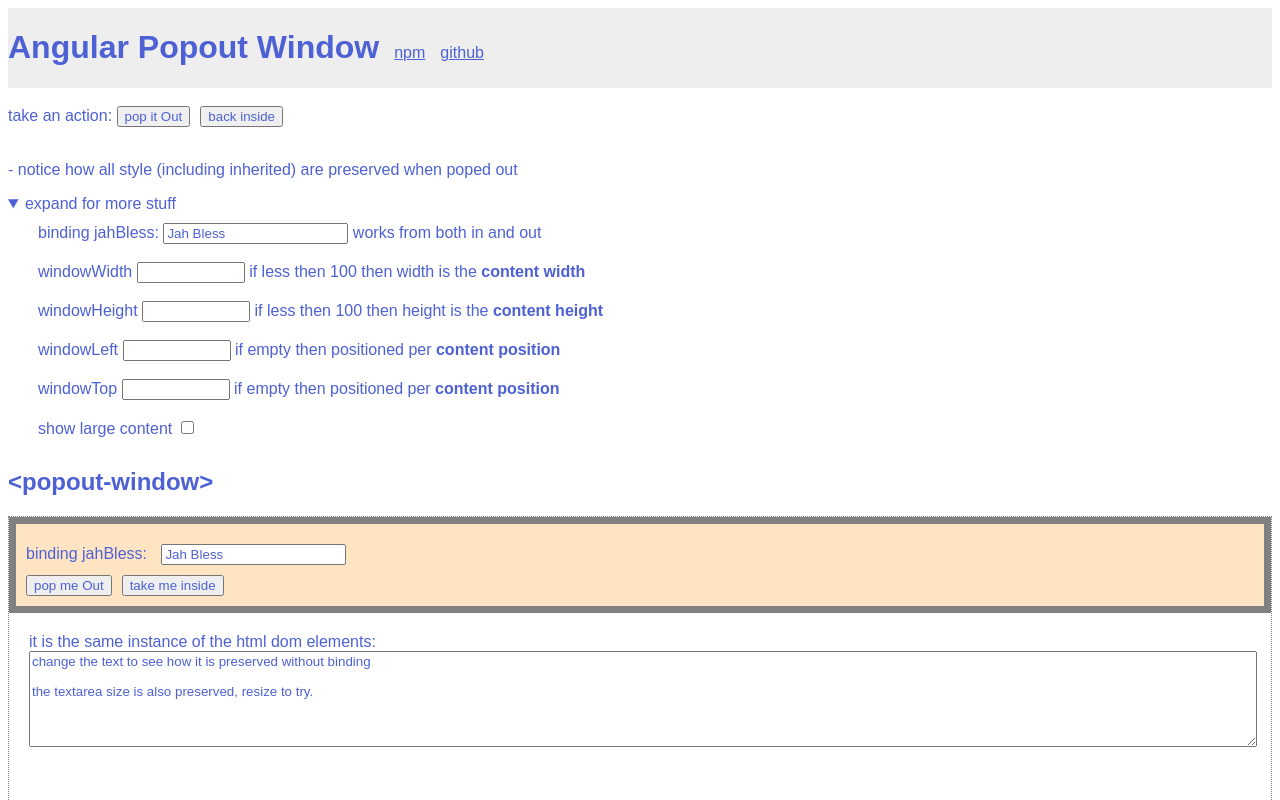
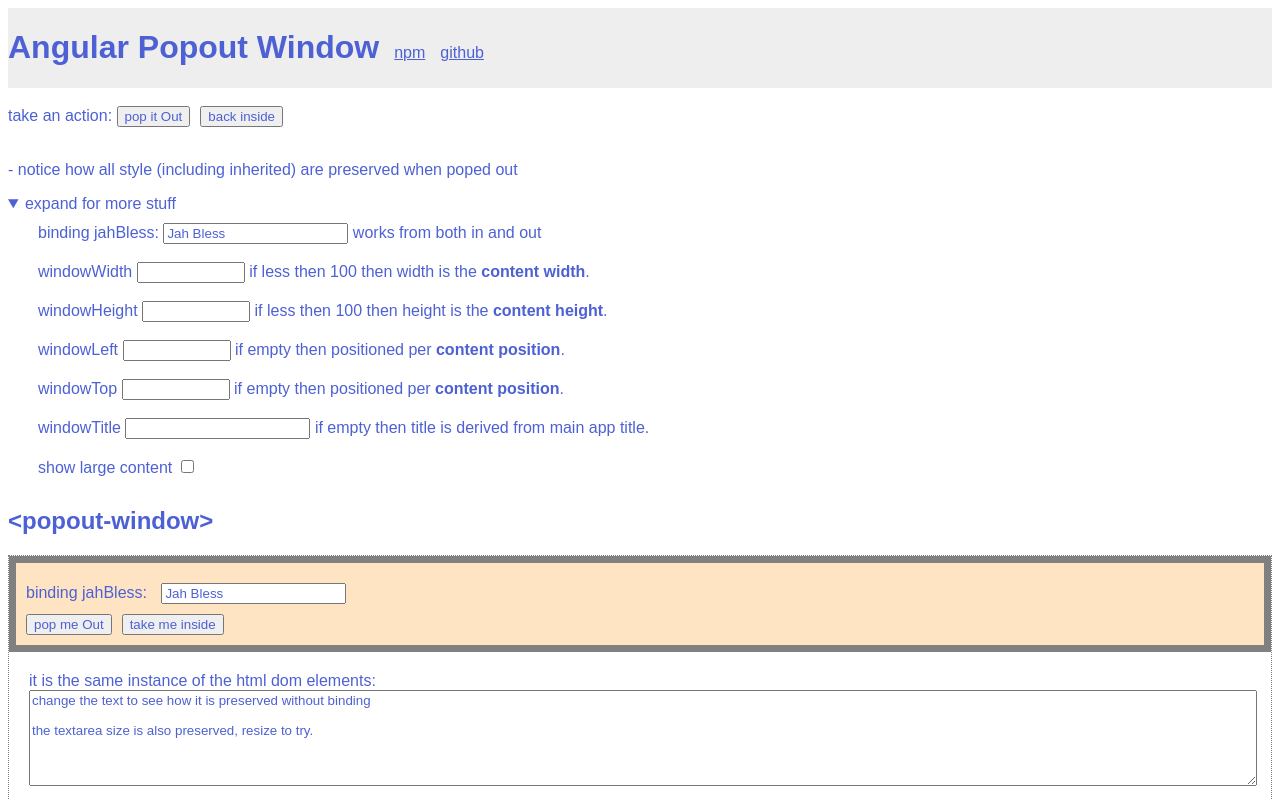
Before and after one commit to Shemesh/angular-popout-window, an Angular app: page / in a window 1280 px wide. Both pictures are taken after a click on the heading "expand for more stuff". Shown: the top 800 px of the page. Built offline with nearby package versions, Linux system fonts and the light colour scheme.

Commit message:
support open multi windows, add window title

```diff
--- a/projects/popout-window/package.json
+++ b/projects/popout-window/package.json
@@ -1,6 +1,6 @@
 {
   "name": "angular-popout-window",
-  "version": "1.2.1",
+  "version": "1.3.0",
   "description": "Angular library to popout part of your application to a new un-docked browser child window.",
   "license": "MIT",
   "homepage": "https://github.com/Shemesh/angular-popout-window",
--- a/projects/popout-window/src/lib/popout-window.component.ts
+++ b/projects/popout-window/src/lib/popout-window.component.ts
@@ -31,6 +31,7 @@ export class PopoutWindowComponent implements AfterViewInit {
   @Input() windowHeight: number;
   @Input() windowLeft: number;
   @Input() windowTop: number;
+  @Input() windowTitle: string;
 
   private externalWindow: Window;
 
@@ -76,7 +77,7 @@ export class PopoutWindowComponent implements AfterViewInit {
 
       this.externalWindow = window.open(
         '',
-        'appPopoutWindow',
+        `popoutWindow${Date.now()}`,
         `width=${this.windowWidth > 99 ? this.windowWidth : elmRect.width},
         height=${this.windowHeight > 99 ? this.windowHeight : elmRect.height + 1},
         left=${winLeft},
@@ -105,6 +106,8 @@ export class PopoutWindowComponent implements AfterViewInit {
       }
       host.attach(this.portal);
 
+      this.externalWindow.document.title = this.windowTitle ? this.windowTitle : window.document.title;
+
       this.externalWindow.addEventListener('unload', () => {
         this.popIn();
       });
--- a/src/app/main/main.component.html
+++ b/src/app/main/main.component.html
@@ -22,22 +22,27 @@
     <label>
       windowWidth
       <input [(ngModel)]="windowComponent.windowWidth" type="number" style="max-width: 100px;"/>
-      if less then 100 then width is the <b>content width</b>
+      if less then 100 then width is the <b>content width</b>.
     </label><br/><br/>
     <label>
       windowHeight
       <input [(ngModel)]="windowComponent.windowHeight" type="number" style="max-width: 100px;"/>
-      if less then 100 then height is the <b>content height</b>
+      if less then 100 then height is the <b>content height</b>.
     </label><br/><br/>
     <label>
       windowLeft
       <input [(ngModel)]="windowComponent.windowLeft" type="number" style="max-width: 100px;"/>
-      if empty then positioned per <b>content position</b>
+      if empty then positioned per <b>content position</b>.
     </label><br/><br/>
     <label>
       windowTop
       <input [(ngModel)]="windowComponent.windowTop" type="number" style="max-width: 100px;"/>
-      if empty then positioned per <b>content position</b>
+      if empty then positioned per <b>content position</b>.
+    </label><br/><br/>
+    <label>
+      windowTitle
+      <input [(ngModel)]="windowComponent.windowTitle"/>
+      if empty then title is derived from main app title.
     </label><br/><br/>
     <label>
       show large content
```
Also changed, not shown: projects/popout-window/README.md, 4 other files (tests, documents, lock files or other folders).
